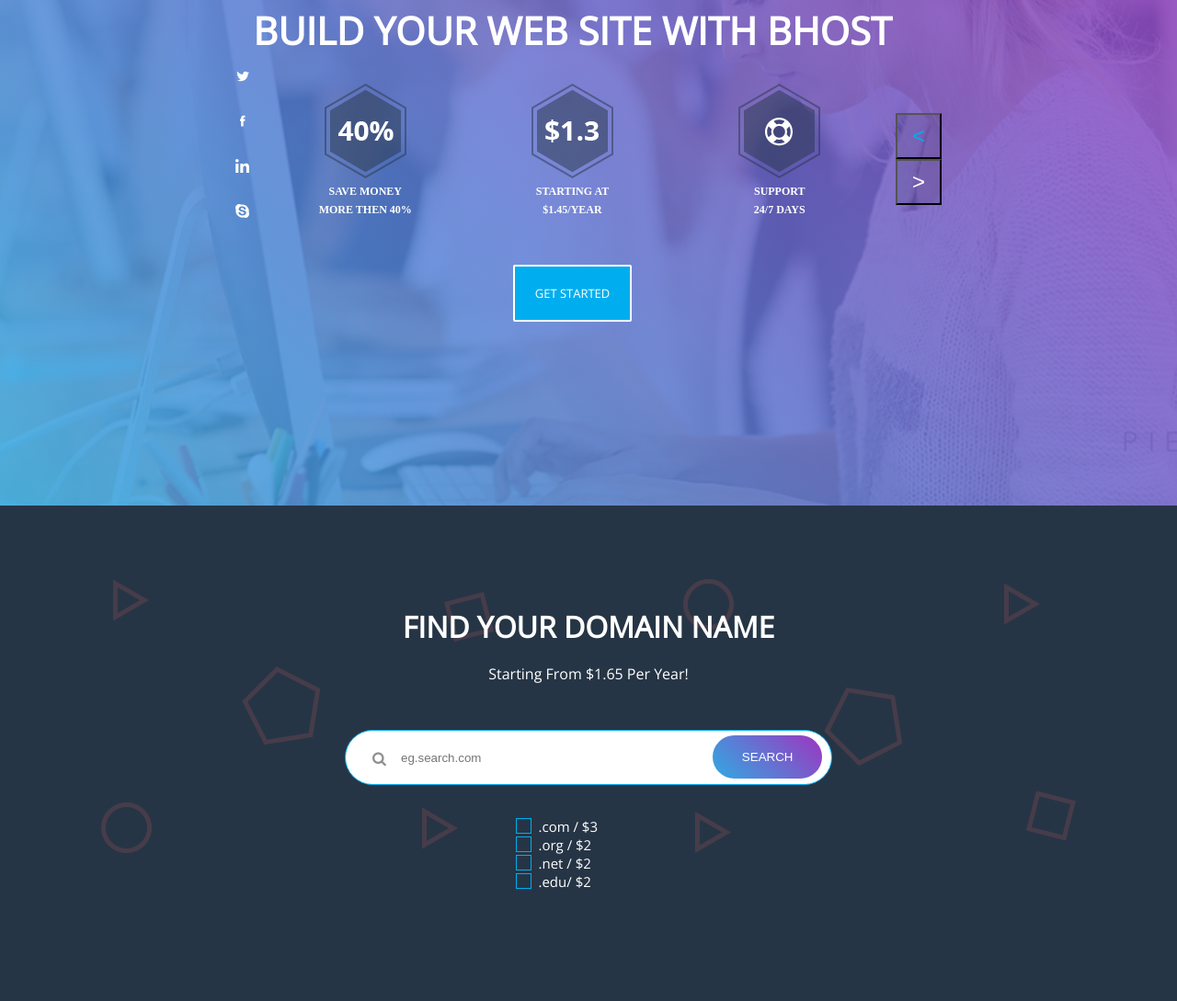
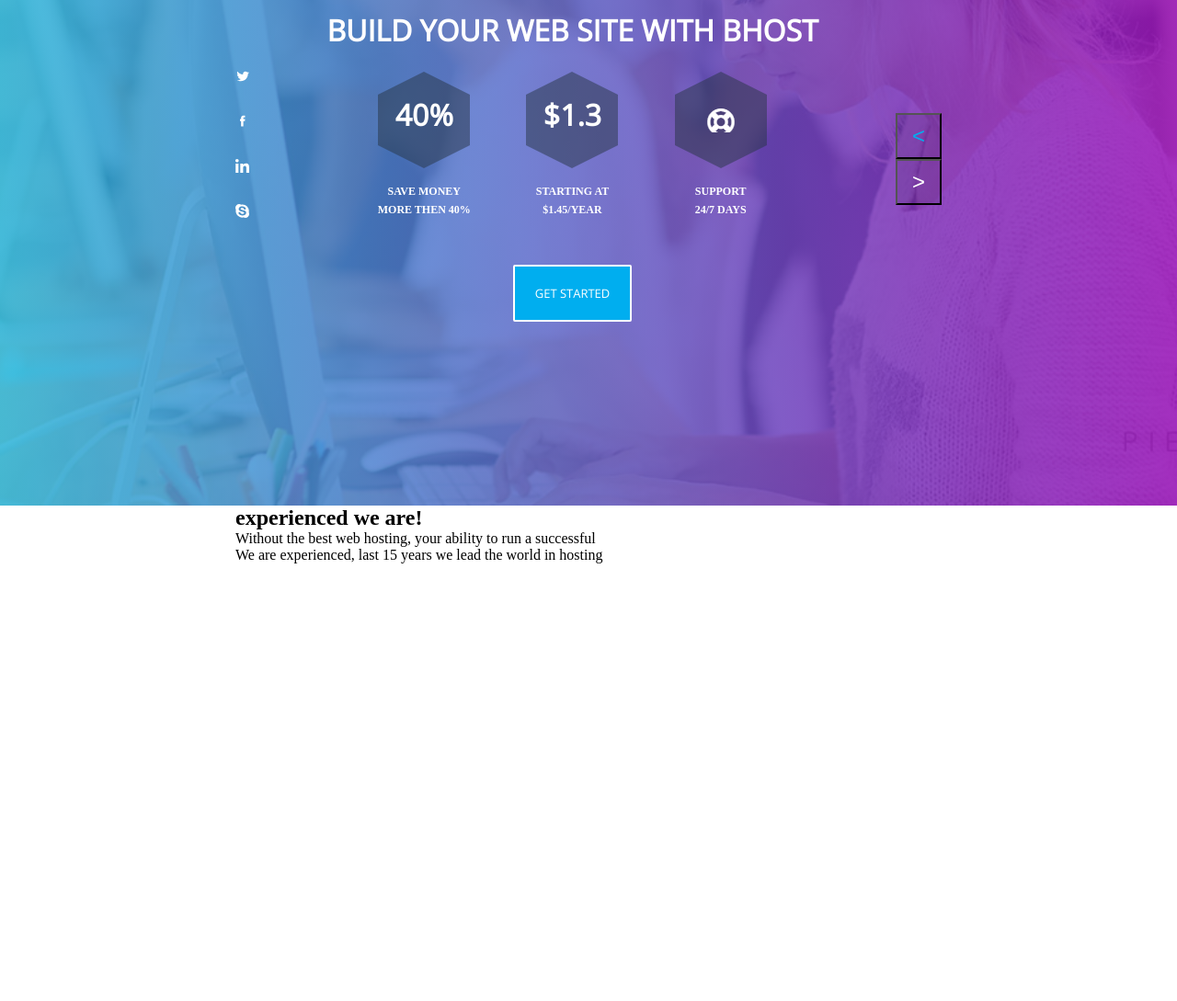
Before and after one commit to Iri-iri/BHosting, a plain HTML site: page index.html in a window 1280 px wide. Shown: the part 313-1402 px from the top of the page at 92% size. After the commit the page ends 926 px from the top, so only its background shows below. Drawn offline with nearby package versions, Linux system fonts and the light colour scheme.

Commit message:
Add files via upload

```diff
--- a/index.html
+++ b/index.html
@@ -4,14 +4,12 @@
 <head>
   <meta charset="UTF-8" />
   <meta name="viewport" content="width=device-width>, initial-scale=1.0" />
-  <link href="https://fonts.googleapis.com/css2?family=Open+Sans&display=swap" rel="stylesheet">
-  <link href="//maxcdn.bootstrapcdn.com/font-awesome/4.1.0/css/font-awesome.min.css" rel="stylesheet">
+  <link href="https://fonts.googleapis.com/css2?family=Open+Sans&display=swap" rel="stylesheet" />
   <link rel="stylesheet" href="style.css" />
   <title>BHosting</title>
 </head>
 
 <body>
-
   <!-- header -->
 
   <header class="header">
@@ -23,7 +21,7 @@
               height="15" viewBox="0 0 511.096 511.096">
               <g id="Speech_Bubble_48_">
                 <g>
-                  <path xmlns="http://www.w3.org/2000/svg" style="fill: #ffffff;;"
+                  <path xmlns="http://www.w3.org/2000/svg" style="fill: #ffffff;"
                     d="m74.414 480.548h-36.214l25.607-25.607c13.807-13.807 22.429-31.765 24.747-51.246-59.127-38.802-88.554-95.014-88.554-153.944 0-108.719 99.923-219.203 256.414-219.203 165.785 0 254.682 101.666 254.682 209.678 0 108.724-89.836 210.322-254.682 210.322-28.877 0-59.01-3.855-85.913-10.928-25.467 26.121-59.973 40.928-96.087 40.928z" />
                 </g>
               </g>
@@ -35,88 +33,62 @@
               height="15" viewBox="0 0 511.096 511.096">
               <g>
                 <g>
-                  <path xmlns="http://www.w3.org/2000/svg" style="fill: #ffffff;;"
+                  <path xmlns="http://www.w3.org/2000/svg" style="fill: #ffffff;"
                     d="M499.66,376.96l-71.68-71.68c-25.6-25.6-69.12-15.359-79.36,17.92c-7.68,23.041-33.28,35.841-56.32,30.72    c-51.2-12.8-120.32-79.36-133.12-133.12c-7.68-23.041,7.68-48.641,30.72-56.32c33.28-10.24,43.52-53.76,17.92-79.36l-71.68-71.68    c-20.48-17.92-51.2-17.92-69.12,0l-48.64,48.64c-48.64,51.2,5.12,186.88,125.44,307.2c120.32,120.32,256,176.641,307.2,125.44    l48.64-48.64C517.581,425.6,517.581,394.88,499.66,376.96z" />
                 </g>
               </g>
-              <g>
-              </g>
-              <g>
-              </g>
-              <g>
-              </g>
-              <g>
-              </g>
-              <g>
-              </g>
-              <g>
-              </g>
-              <g>
-              </g>
-              <g>
-              </g>
-              <g>
-              </g>
-              <g>
-              </g>
-              <g>
-              </g>
-              <g>
-              </g>
-              <g>
-              </g>
-              <g>
-              </g>
-              <g>
-              </g>
+              <g></g>
+              <g></g>
+              <g></g>
+              <g></g>
+              <g></g>
+              <g></g>
+              <g></g>
+              <g></g>
+              <g></g>
+              <g></g>
+              <g></g>
+              <g></g>
+              <g></g>
+              <g></g>
+              <g></g>
             </svg>
-            <p class="top__contacts_text-m-10px top__contacts_text-minw-110px">+91 254 878 547</p>
+            <p class="top__contacts_text-m-10px top__contacts_text-minw-110px">
+              +91 254 878 547
+            </p>
           </section>
           <section class="top__contacts_icons mail">
             <svg xmlns="http://www.w3.org/2000/svg" id="Capa_3" enable-background="new 0 0 511.096 511.096" width="16"
               height="16" viewBox="0 0 511.096 511.096">
               <g>
                 <g>
-                  <path xmlns="http://www.w3.org/2000/svg" style="fill: #ffffff;;"
+                  <path xmlns="http://www.w3.org/2000/svg" style="fill: #ffffff;"
                     d="M460.8,68.267H17.067C7.641,68.267,0,75.908,0,85.333v307.2c0,9.426,7.641,17.067,17.067,17.067H460.8    c9.426,0,17.067-7.641,17.067-17.067v-307.2C477.867,75.908,470.226,68.267,460.8,68.267z M432.811,102.4L238.933,251.529    L45.056,102.4H432.811z M443.733,375.467h-409.6V137.062L228.54,286.6c6.13,4.707,14.657,4.707,20.787,0l194.406-149.538V375.467z    " />
                 </g>
               </g>
-              <g>
-              </g>
-              <g>
-              </g>
-              <g>
-              </g>
-              <g>
-              </g>
-              <g>
-              </g>
-              <g>
-              </g>
-              <g>
-              </g>
-              <g>
-              </g>
-              <g>
-              </g>
-              <g>
-              </g>
-              <g>
-              </g>
-              <g>
-              </g>
-              <g>
-              </g>
-              <g>
-              </g>
-              <g>
-              </g>
+              <g></g>
+              <g></g>
+              <g></g>
+              <g></g>
+              <g></g>
+              <g></g>
+              <g></g>
+              <g></g>
+              <g></g>
+              <g></g>
+              <g></g>
+              <g></g>
+              <g></g>
+              <g></g>
+              <g></g>
             </svg>
-            <p class="top__contacts_text-m-10px top__contacts_text-minw-110px">yourmail@info.com</p>
+            <p class="top__contacts_text-m-10px top__contacts_text-minw-110px">
+              yourmail@info.com
+            </p>
           </section>
         </section>
         <section class="top__icons">
-          <section class="top__icons_personalization cart"></section>
+          <section class="top__icons_personalization basket"></section>
           <section class="top__icons_personalization login"></section>
         </section>
       </section>
@@ -126,16 +98,25 @@
           <img src="images/Logo.png" alt="Logo" width="160px" height="auto" />
         </section>
         <ul class="menu">
-          <li class="menu__item"><a class="menu__item_link menu__item_link-active" href="">home</a></li>
-          <li class="menu__item"><a class="menu__item_link" href="">hosting</a></li>
-          <li class="menu__item"><a class="menu__item_link" href="">Services</a></li>
-          <li class="menu__item"><a class="menu__item_link" href="">pricing</a></li>
-          <li class="menu__item"><a class="menu__item_link" href="">Contact</a></li>
+          <li class="menu__item">
+            <a class="menu__item_link menu__item_link-active" href="">home</a>
+          </li>
+          <li class="menu__item">
+            <a class="menu__item_link" href="">hosting</a>
+          </li>
+          <li class="menu__item">
+            <a class="menu__item_link" href="">Services</a>
+          </li>
+          <li class="menu__item">
+            <a class="menu__item_link" href="">pricing</a>
+          </li>
+          <li class="menu__item">
+            <a class="menu__item_link" href="">Contact</a>
+          </li>
         </ul>
       </nav>
 
       <section class="content-info__wrapper">
-
         <section class="social__icons">
           <a class="icon icon-twitter" href="https://twitter.com/" target="_blank">
             <svg xmlns="http://www.w3.org/2000/svg" viewBox="-1 -1 16 16" width="15" height="15">
@@ -170,7 +151,8 @@
               width="15">
               <path
                 d="m23.309 14.547c1.738-7.81-5.104-14.905-13.139-13.543-4.362-2.707-10.17.352-10.17 5.542 0 1.207.333 2.337.912 3.311-1.615 7.828 5.283 14.821 13.311 13.366.936.495 2.004.777 3.139.777 4.949 0 8.118-5.133 5.947-9.453zm-11.213 5.332c-2.342 0-4.63-.565-5.984-2.499-2.018-2.854.643-4.282 1.949-3.194 1.09.919.748 3.142 3.949 3.142 1.411 0 3.153-.602 3.153-2.001 0-2.815-6.245-1.483-8.728-4.552-.912-1.124-1.084-3.107.036-4.545 1.952-2.512 7.68-2.665 10.143-.768 2.274 1.76 1.66 4.096-.175 4.096-2.207 0-1.047-2.888-4.61-2.888-2.583 0-3.599 1.837-1.78 2.731 2.421 1.202 8.75.827 8.75 5.603-.008 3.357-3.247 4.875-6.703 4.875z"
-                fill="#ffffff" /></svg>
+                fill="#ffffff" />
+            </svg>
           </a>
         </section>
 
@@ -178,31 +160,29 @@
           <h1 class="content-info__title">Build your web site with bhost</h1>
 
           <section class="card">
-
             <section class="card__item">
               <section class="card__image percent">
-                <img src="images/5-layers (2).png">
+                <p>40%</p>
               </section>
               <p class="card__description"><b>save money more then 40%</b></p>
             </section>
 
             <section class="card__item">
               <section class="card__image dollar">
-                <img src="images/5-layers (1).png">
+                <p>$1.3</p>
               </section>
               <p class="card__description"><b>starting at $1.45/year</b></p>
             </section>
 
             <section class="card__item">
-                <section class="card__image support">
-                  <img src="images/5-layers.png">
-                </section>
-
-              <p class="card__description"><b>Support <br> 24/7 days</b></p>
+              <section class="card__image_wrapper">
+                <section class="card__image support"></section>
+              </section>
+              <p class="card__description">
+                <b>Support <br />
+                  24/7 days</b>
+              </p>
             </section>
-
-
-
           </section>
           <button class="btn">GET STARTED</button>
         </section>
@@ -211,37 +191,22 @@
           <button class="slider-btn slider-btn_active">&lt</button>
           <button class="slider-btn">&gt</button>
         </section>
-
       </section>
-
     </section>
   </header>
 
-<article class="search">
-  <section class="search__wrapper">
-    <section class="search-info">
-      <h2 class="title title__search_white">Find your domain name</h2>
-      <p>Starting From $1.65 Per Year!</p>
-      <form class="box-search">
+  <!-- about -->
 
-        <span class="icon"><i class="fa fa-search"></i></span>
-        <input type="eg-search" id="eg-search" placeholder="eg.search.com" />
-        <button class="search__btn" type="submit">SEARCH</button>
-
-        </form>
-      <section class="domain-prize">
-        <ul class=domain-prize_list>
-          <div class="square"><li class="domain-prize_item">.com / $3</li></div>
-          <div class="square"><li class="domain-prize_item">.org / $2</li></div>
-          <div class="square"><li class="domain-prize_item">.net / $2</li></div>
-          <div class="square"><li class="domain-prize_item">.edu/ $2</li></div>
-      </ul>
+  <article class="about">
+    <section class="wrapper">
+      <section class="experience">
+        <h2>experienced we are!</h2>
+        <p>Without the best web hosting, your ability to run a successful</p>
+        <p>We are experienced, last 15 years we lead the world in hosting </p>
+        <section class="experience__card"></section>
       </section>
     </section>
-  </section>
-
-</article>
-
+  </article>
 </body>
 
 </html>
--- a/style.css
+++ b/style.css
@@ -8,7 +8,7 @@
 .header {
   width: 100%;
   /* height: 100vh; */
-  background-image: linear-gradient(45deg, rgba(49, 170, 226, 0.85) 0%, rgba(157, 53, 192, 0.85) 100%), url("images/LMIA-1.jpg.png");
+  background-image: linear-gradient(90deg, rgba(42, 182, 218, 0.85) 0%, rgba(151, 16, 185, 0.85) 100%), url("images/LMIA-1.jpg.png");
   background-repeat: no-repeat;
   background-position: center;
   background-size: cover;
@@ -67,7 +67,7 @@
   margin-left: 10px;
 }
 
-.cart {
+.basket {
   background-color: #00aeef;
 }
 
@@ -109,17 +109,18 @@
 
 .content-info {
   margin-top: 13rem;
+  display: flex;
+  flex-direction: column;
   text-align: center;
 }
 
 .content-info__title {
   color: #ffffff;
   font-family: "Open Sans";
-  font-size: 2.6rem;
+  font-size: 2rem;
   font-weight: 700;
   line-height: 60px;
   text-transform: uppercase;
-  margin-bottom: 28px;
 }
 
 .card {
@@ -134,6 +135,47 @@
   text-align: center;
 }
 
+.card__image {
+  width: 100px;
+  height: 55px;
+  position: relative;
+  background-color: rgba(38, 53, 69, 0.5);
+  color: #ffffff;
+  font-family: "Open Sans";
+  font-size: 2rem;
+  font-weight: 700;
+  text-align: center;
+  margin: 40px auto;
+}
+
+.card__image:before {
+  content: "";
+  position: absolute;
+  top: -25px;
+  left: 0;
+  width: 0;
+  height: 0;
+  border-left: 50px solid transparent;
+  border-right: 50px solid transparent;
+  border-bottom: 25px solid rgba(38, 53, 69, 0.5);
+}
+
+.card__image:after {
+  content: "";
+  position: absolute;
+  bottom: -25px;
+  left: 0;
+  width: 0;
+  height: 0;
+  border-left: 50px solid transparent;
+  border-right: 50px solid transparent;
+  border-top: 25px solid rgba(38, 53, 69, 0.5);
+}
+
+.card__image>p {
+  opacity: 1;
+}
+
 .card__description {
   color: #ffffff;
   font-family: "Open Sans - Extrabold";
@@ -141,6 +183,12 @@
   font-weight: 400;
   line-height: 20px;
   text-transform: uppercase;
+}
+
+.support {
+  background-image: url("images/@1X.png");
+  background-repeat: no-repeat;
+  background-position: center;
 }
 
 .btn {
@@ -190,121 +238,6 @@
   color: #00AEEF;
 }
 
-/* search=============================================== */
-
-.search {
-  width: 100%;
-  background-color: #263545;
-  padding: 80px 110px;
-}
-
-.search__wrapper {
-  background: url("images/Ellipse_4.png") repeat-y, url("images/Ellipse_4\ \(1\).png") repeat-y 100% 0 ;
-  background-repeat: no-repeat;
-  background-color: #263545;
-}
-
-.search-info {
-  margin: 0 auto;
-  padding: 40px 0;
-  text-align: center;
-  color: #ffffff;
-  font-family: "Open Sans";
-  display: flex;
-  flex-direction: column;
-  /* justify-content: space-between;
-  align-items: center; */
-}
-
-.title {
-  font-size: 2rem;
-  font-weight: 700;
-  line-height: 24px;
-  text-transform: uppercase;
-  padding-bottom: 28px;
-}
-
-.box-search {
-  position: relative;
-  margin: 50px 0 35px;
-}
-
-.box-search input#eg-search{
-  height: 60px;
-  border: 1px solid #00aeef;
-  border-radius: 30px;
-  padding-left: 60px;
-  /* padding-right: 405px; */
-  width: 50%;
-  outline:none;
-}
-
-.box-search .icon {
-  position: absolute;
-  margin: 20px 0 20px 30px;
-  z-index: 1;
-  color: #616161;
-  opacity: 0.7;
-}
-
-
-
-.domain-prize_list {
-  padding: 0;
-  width: 40%;
-  margin: 0 auto;
-  display: flex;
-  justify-content: space-between;
-  position: relative;
-}
-
-.square {
-  padding: 0 25px;
-  position: relative;
-}
-
-.domain-prize_item {
-  list-style-type: none;
-  font-size: 15px;
-}
-
-.domain-prize_item:before {
-  content: "";
-  position: absolute;
-  bottom: 2px;
-  left: 0px;
-  width: 15px;
-	height: 15px;
-  background: transparent;
-  border: 1px solid #00AEEF;
-}
-
-.search__btn_wrapper {
-  position: relative;
-  width: 100%;
-}
-
-.search__btn {
-  border-radius: 30px;
-  outline: none;
-  color: #FFFFFF;
-  background-image: linear-gradient(45deg, rgba(49, 170, 226, 1) 0%, rgba(157, 53, 192, 1) 100%);
-  padding: 1rem 2rem;
-  border: none;
-  position: absolute;
-  right: 26%;
-  top: 10%;
-}
-
-.search__btn:hover {
-  cursor: pointer;
-}
-
-
-
-
-/* @media=============================================== */
-
 @media all and (max-width: 750px) {
   .top__contacts {
     flex-direction: column;
@@ -347,20 +280,7 @@
   }
 }
 
-@media all and (max-width: 1345px) {
-  .domain-prize_list {
-    flex-direction: column;
-    width: 15%;
-    text-align: left;
-  }
-}
 
-@media all and (max-width: 1100px) {
-  .search__wrapper {
-    background: url("images/Ellipse_4.png");
-    background-repeat: no-repeat;
-    background-color: #263545;
-    background-position: center;
-    background-size: contain;
-  }
-}
+/* about=============================================== */
+
+.experience
```
